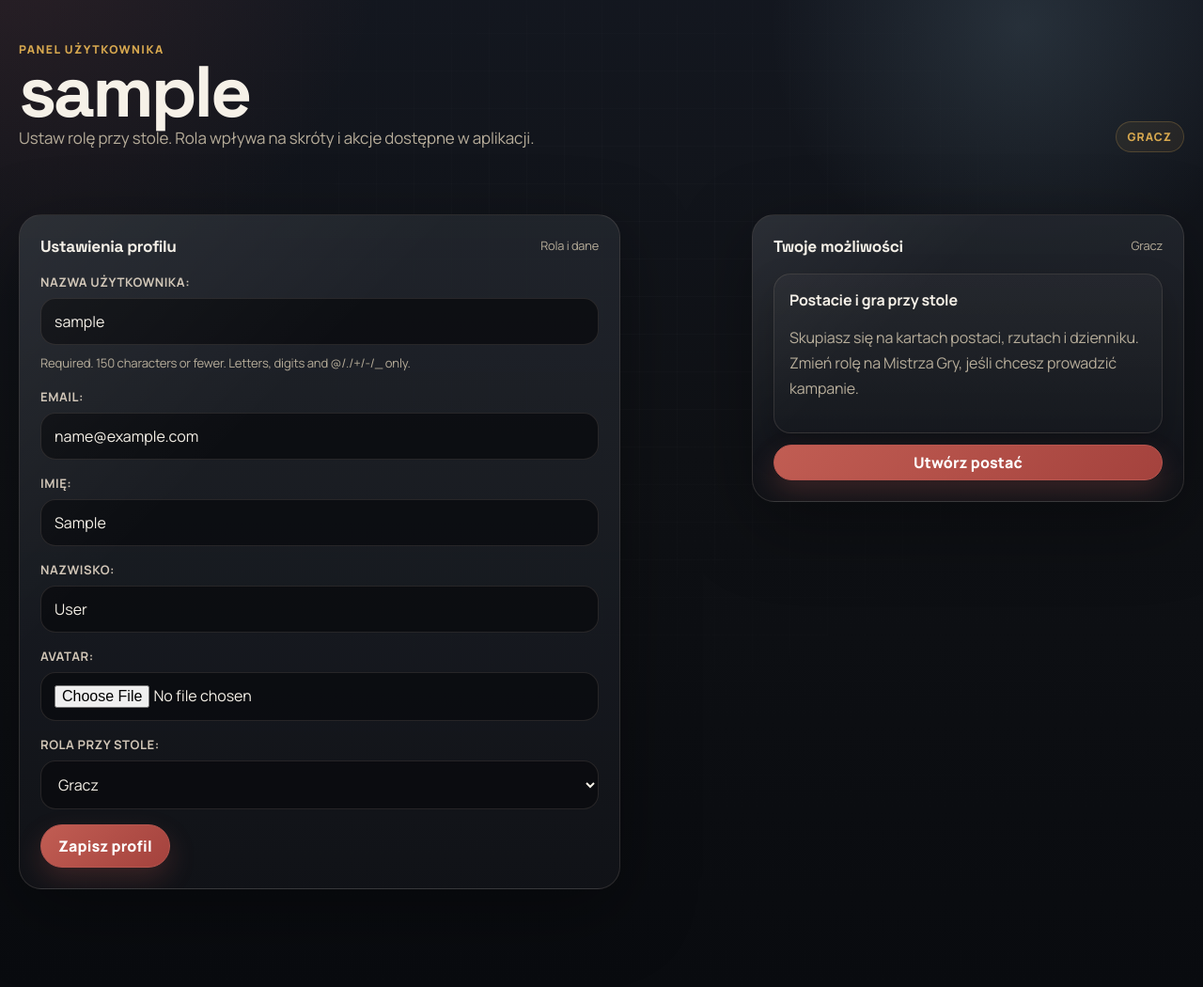
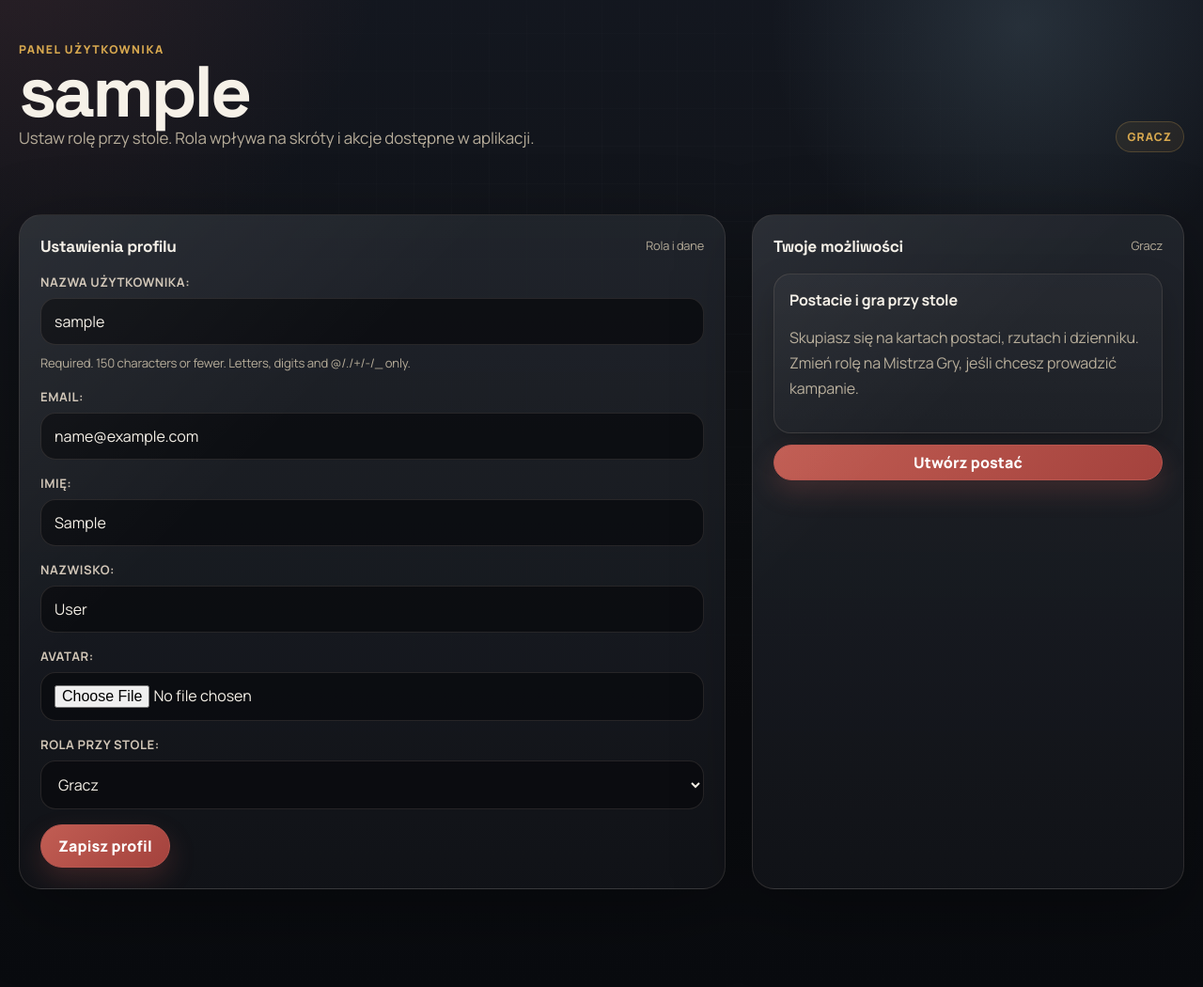
Before and after one commit to Woookie89/RollTheDiceRPG, a Django app: page /accounts/profile/ in a window 1280 px wide. Shown: the part 85-1135 px from the top of the page at 94% size. Run offline with Django 4.2, Linux system fonts and the light colour scheme; the visitor is signed in with stand-in values (Sample User, id 1); some libraries are stand-ins or nearby versions.

Commit message:
refactor(auth-templates): align login, register and profile pages with design system
Update form wrappers, heading hierarchy and button styles to match
the shared design tokens used across the rest of the app

```diff
--- a/templates/registration/login.html
+++ b/templates/registration/login.html
@@ -7,8 +7,9 @@
     <div class="auth-copy">
         <p class="eyebrow">Powrót do stołu</p>
         <h1>Wybierz postać, rzuć kością i ruszaj dalej.</h1>
+        <p class="lead">Logowanie ma byc szybkie i czytelne, bez wpychania formularza w przypadkowy fragment ekranu.</p>
     </div>
-    <form class="panel form-panel" method="post">
+    <form class="panel form-panel auth-form-panel" method="post">
         {% csrf_token %}
         {{ form.as_p }}
         <button class="button" type="submit">Zaloguj się</button>
--- a/templates/users/profile.html
+++ b/templates/users/profile.html
@@ -21,7 +21,7 @@
 {% endif %}
 
 <section class="profile-grid">
-    <form class="panel form-panel" method="post" enctype="multipart/form-data">
+    <form class="panel form-panel profile-form-panel" method="post" enctype="multipart/form-data">
         <div class="panel-head">
             <h2>Ustawienia profilu</h2>
             <span>Rola i dane</span>
@@ -31,7 +31,7 @@
         <button class="button" type="submit">Zapisz profil</button>
     </form>
 
-    <aside class="panel">
+    <aside class="panel profile-side-panel">
         <div class="panel-head">
             <h2>Twoje możliwości</h2>
             <span>{{ profile_user.get_profile_role_display }}</span>
--- a/templates/users/register.html
+++ b/templates/users/register.html
@@ -7,8 +7,9 @@
     <div class="auth-copy">
         <p class="eyebrow">Nowy gracz</p>
         <h1>Załóż konto i przygotuj pierwszą kartę.</h1>
+        <p class="lead">Najpierw konto, potem karta, kampania i szybkie wejscie do stolu.</p>
     </div>
-    <form class="panel form-panel" method="post" enctype="multipart/form-data">
+    <form class="panel form-panel auth-form-panel" method="post" enctype="multipart/form-data">
         {% csrf_token %}
         {{ form.as_p }}
         <button class="button" type="submit">Utwórz konto</button>
```
